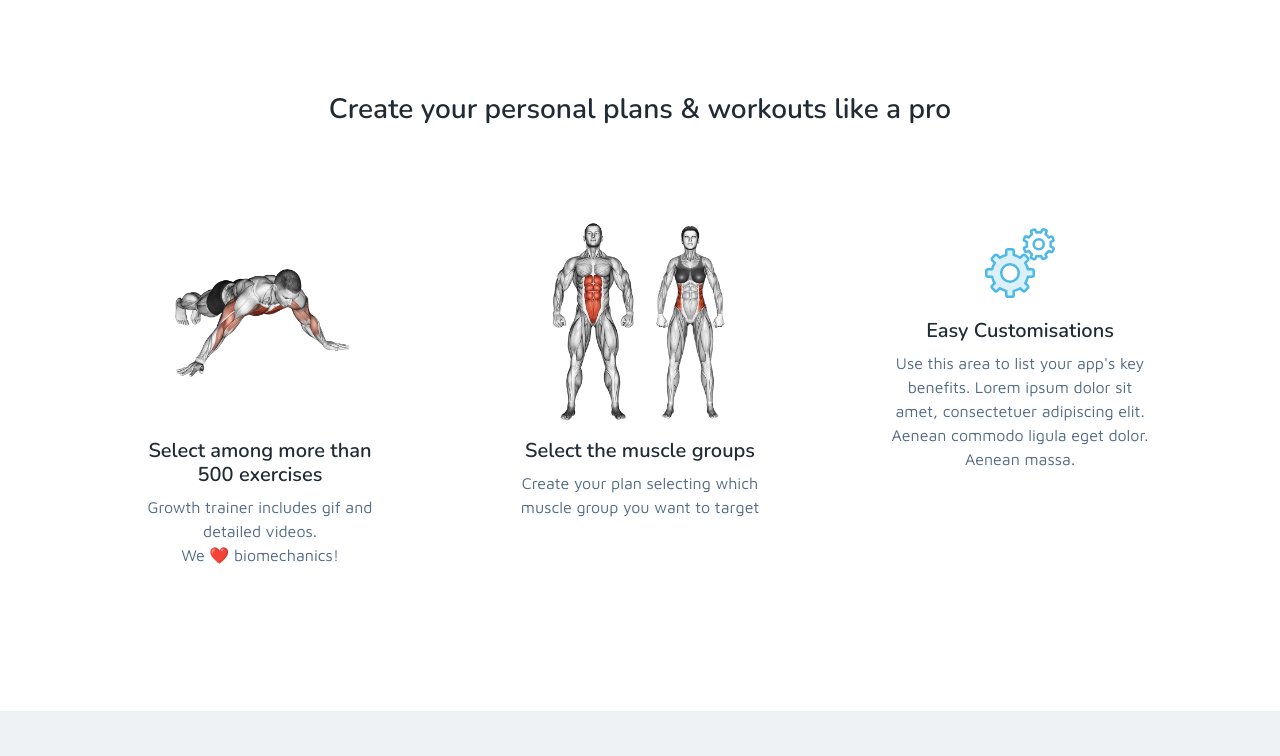
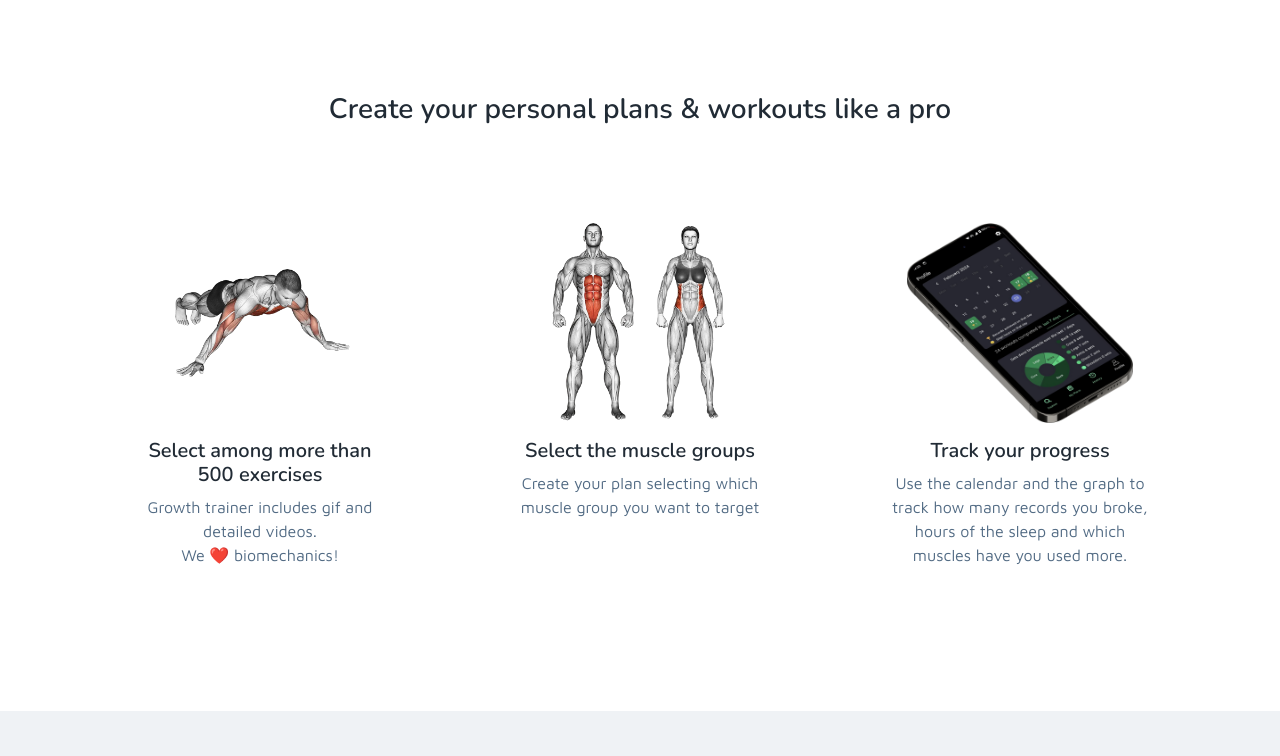
Before and after one commit to dayerdl/growth-landing-page, a plain HTML site: page index.html in a window 1280 px wide. Shown: the part 492-1248 px from the top of the page. Drawn offline with nearby package versions, Linux system fonts and the light colour scheme.

Commit message:
mockup added

```diff
--- a/index.html
+++ b/index.html
@@ -95,9 +95,9 @@
 						</div><!--//item-->
 						<div class="item col-12 col-lg-4">
 							<div class="item-inner text-center p-3 p-lg-5">
-								<img class="mb-3" src="assets/images/icon-cogs.svg" alt="" />
-								<h5>Easy Customisations</h5>
-								<div>Use this area to list your app's key benefits. Lorem ipsum dolor sit amet, consectetuer adipiscing elit. Aenean commodo ligula eget dolor. Aenean massa. </div>
+								<img class="mb-3" src="assets/images/mockup.png" alt="" height="200"/>
+								<h5>Track your progress</h5>
+								<div>Use the calendar and the graph to track how many records you broke, hours of the sleep and which muscles have you used more. </div>
 							</div><!--//item-inner-->
 						</div><!--//item-->
 					</div><!--//row-->
```
Also changed, not shown: assets/images/mockup.png (added).
